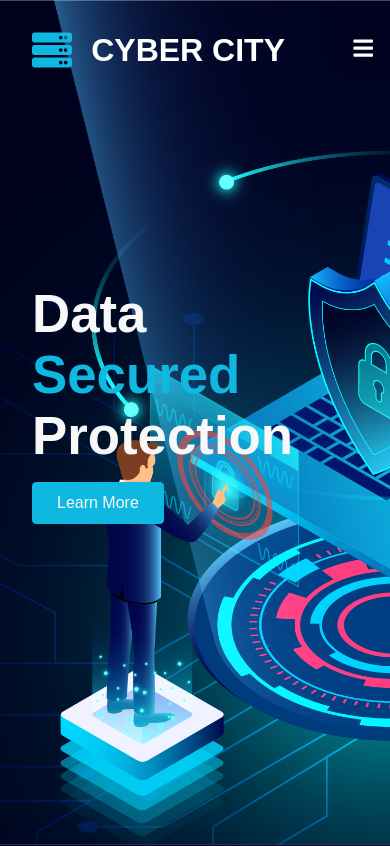
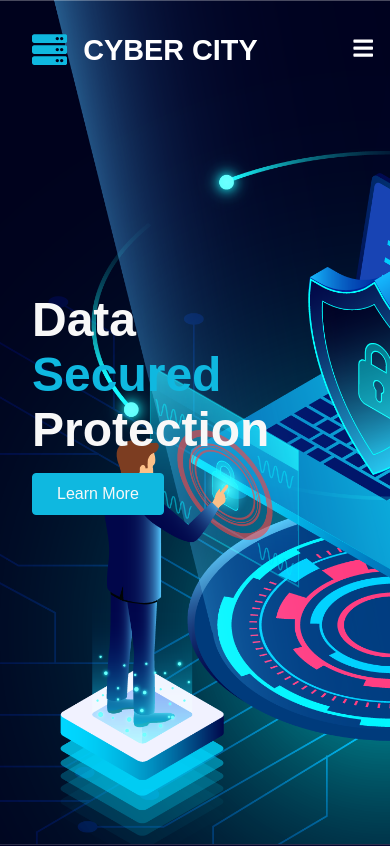
Before and after one commit to AhmedShaykh/Agency-Website, a React (Create React App) app: page / in a window 390 px wide. Shown: the top 846 px of the page. Built offline with nearby package versions, Linux system fonts and the light colour scheme; a web font is replaced by a local one.

Commit message:
Git Init

```diff
--- a/src/Components/Hero/HeroStyles.css
+++ b/src/Components/Hero/HeroStyles.css
@@ -64,3 +64,15 @@
         font-size: 3.3rem;
     }
 }
+
+@media screen and (max-width:510px) {
+    .hero h1 {
+        font-size: 3.125rem;
+    }
+}
+
+@media screen and (max-width:400px) {
+    .hero h1 {
+        font-size: 3rem;
+    }
+}
--- a/src/Components/Navbar/NavbarStyles.css
+++ b/src/Components/Navbar/NavbarStyles.css
@@ -104,4 +104,13 @@ a:hover {
     .navbar button {
         font-size: 1.8rem;
     }
+
+    .navbar .logo .icon {
+        font-size: 2.2rem;
+    }
+
+    .navbar .logo-text {
+        font-size: 1.8rem;
+        padding-left: 0;
+    }
 }
```
